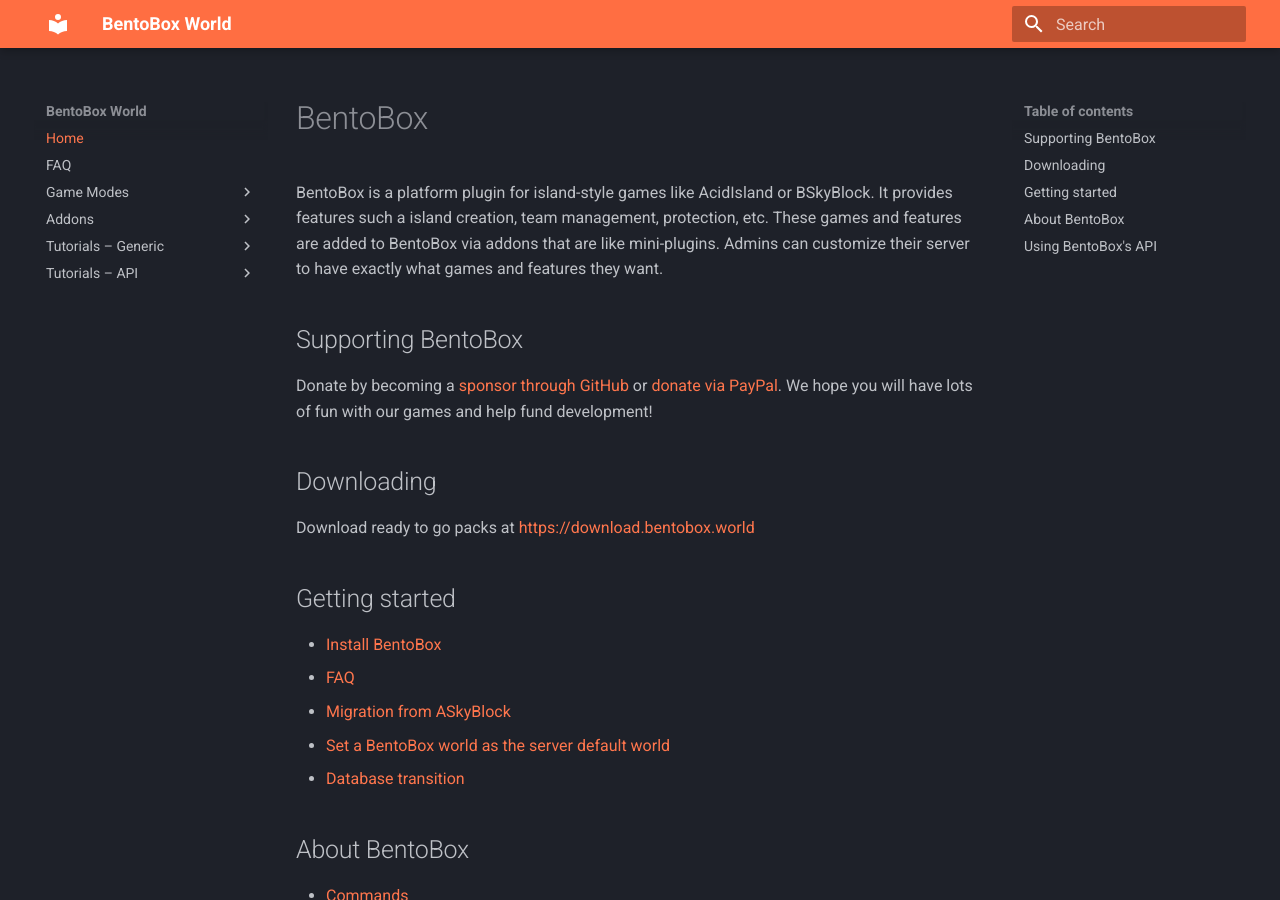
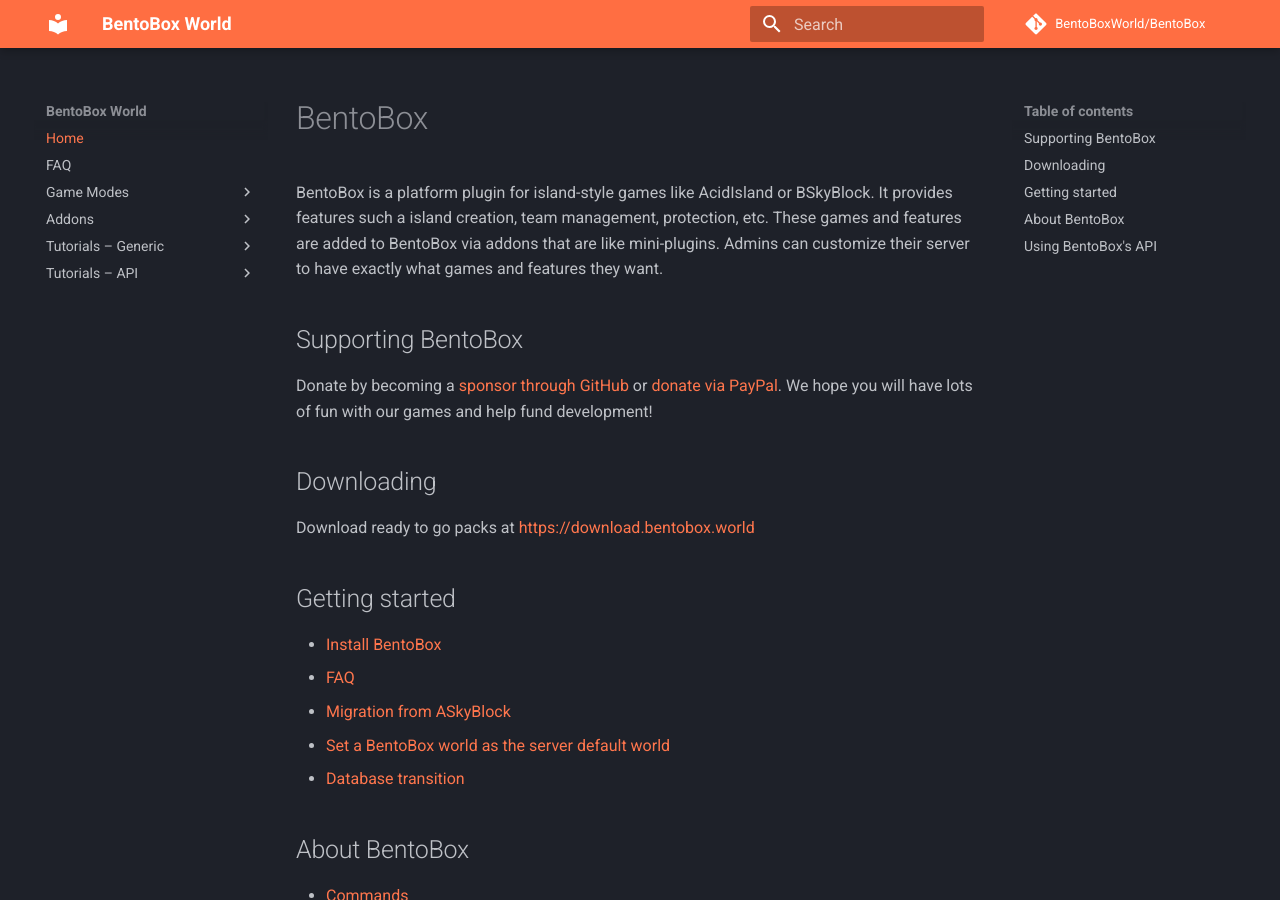
Before and after one commit to BentoBoxWorld/docs, an MkDocs documentation site: the page built from docs/index.md, in a window 1280 px wide and 900 px high. Built offline with MkDocs 1.6.1 and Material for MkDocs 9.7.7, drawn with Linux system fonts in a browser that asks for light colours; comment, search, counter and statistics services are not loaded.

Commit message:
Added URL to BentoBox repo

```diff
--- a/mkdocs.yml
+++ b/mkdocs.yml
@@ -1,5 +1,8 @@
 site_name: BentoBox World
 copyright: "© Copyright 2017-2020 Tastybento, Poslovitch and the BentoBoxWorld community (CC-BY 4.0)."
+repo_url: https://github.com/BentoBoxWorld/BentoBox
+repo_name: BentoBoxWorld/BentoBox
+edit_uri: ""
 nav:
     - Home: index.md
     - FAQ: FAQ.md
@@ -42,6 +45,8 @@
     scheme: slate
     primary: deep orange
     accent: green
+  icon:
+    repo: fontawesome/brands/git-alt
 extra:
   social:
     - icon: fontawesome/brands/github
```
